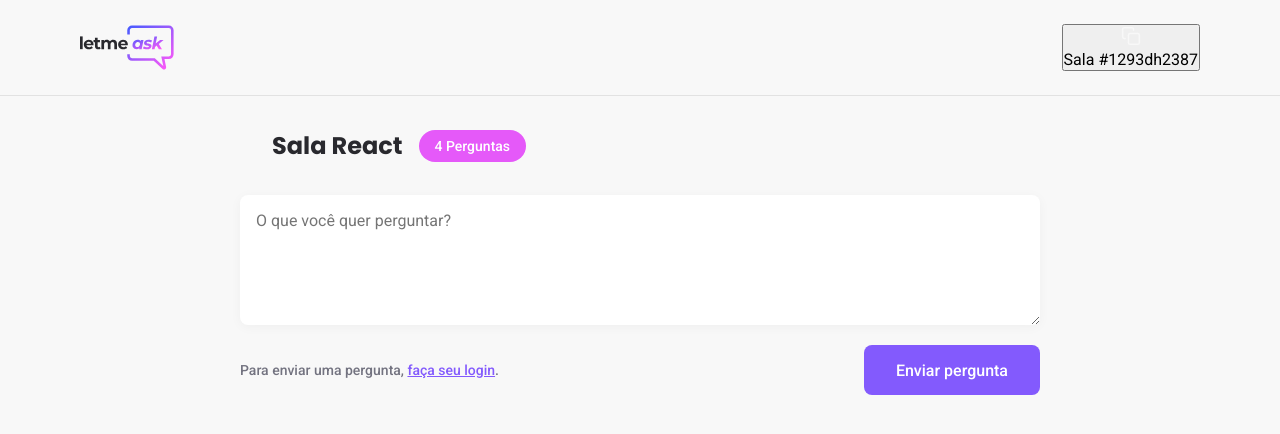
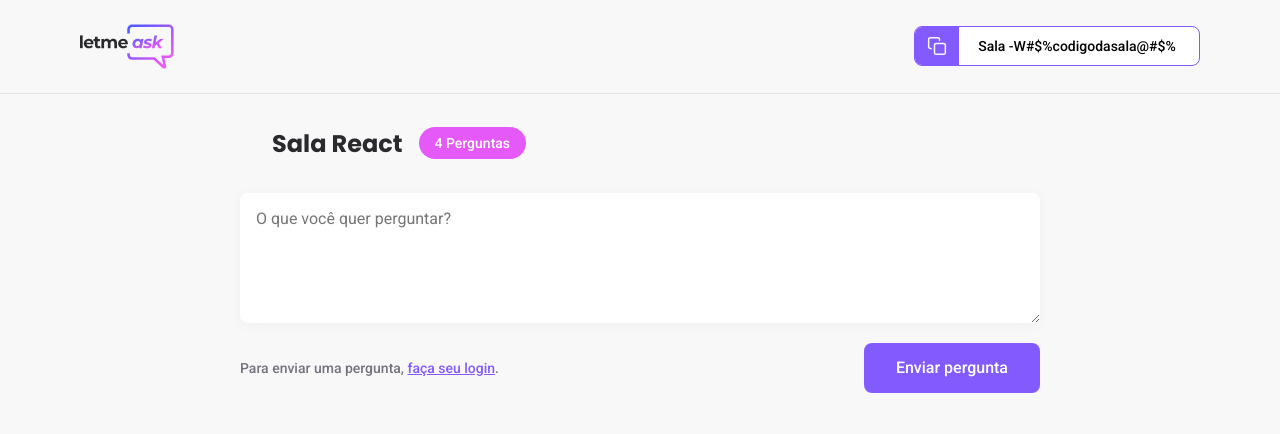
Before and after one commit to kauer3/letmeask, a React (Create React App) app: page /rooms/1 in a window 1280 px wide. Shown: the top 434 px of the page. Built offline with nearby package versions, Linux system fonts and the light colour scheme; no server answers.

Commit message:
Fix copy room class button style

```diff
--- a/src/components/RoomCode.tsx
+++ b/src/components/RoomCode.tsx
@@ -1,14 +1,23 @@
 import copyImg from "../assets/images/copy.svg";
 
-import "../styles/room-code.scss";
+import '../styles/room-code.scss';
 
-export function RoomCode() {
+type RoomCodeProps = {
+  code: string;
+}
+
+export function RoomCode(props: RoomCodeProps) {
+  function copyRoomCodeToClipboard() {
+    navigator.clipboard.writeText(props.code)
+  }
+
+
   return (
-    <button className="room-code">
+    <button className="room-code" onClick={copyRoomCodeToClipboard}>
       <div>
         <img src={copyImg} alt="Copy room code" />
       </div>
-      <span>Sala #1293dh2387</span>
+      <span>Sala -W#$%codigodasala@#$%</span>
     </button>
   )
 }
--- a/src/pages/Room.tsx
+++ b/src/pages/Room.tsx
@@ -1,3 +1,5 @@
+import {useParams} from "react-router-dom";
+
 import logoImg from "../assets/images/logo.svg";
 
 import {Button} from "../components/Button";
@@ -5,14 +7,19 @@
 
 import "../styles/room.scss";
 
+type RoomParams = {
+  id: string;
+}
 
 export function Room() {
+  const params = useParams<RoomParams>();
+
   return (
     <div id="page-room">
       <header>
         <div className="content">
           <img src={logoImg} alt="Letmeask" />
-          <RoomCode />
+          <RoomCode code={params.id} />
         </div>
       </header>
 
--- a/src/styles/room-code.scss
+++ b/src/styles/room-code.scss
@@ -1,4 +1,4 @@
-room-code {
+.room-code {
 	height: 40px;
 	border-radius: 8px;
 	overflow: hidden;
@@ -10,6 +10,7 @@
 	display: flex;
 
 	div {
+		height: 100%;
 		background: #835afd;
 		padding: 0 12px;
 		display: flex;
```
